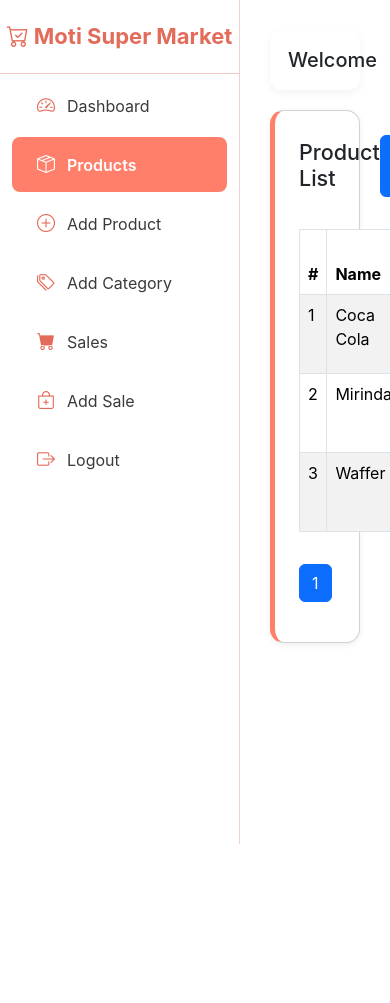
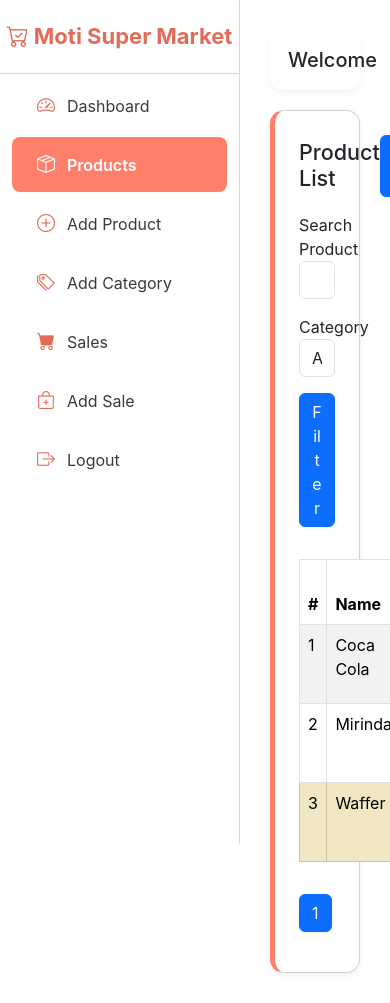
Before and after one commit to dagnwondu/supermarket, a Django app: page /myapp/products/ in a window 390 px wide; the page is wider, and only the part inside the window is pictured. Before the commit the page ends 844 px from the top of that part, so only its background shows below. Run offline with Django 4.2, Linux system fonts and the light colour scheme; a user stored in the database is signed in; data comes from the database, SQL or seed files in the repository.

Commit message:
first commit

```diff
--- a/myapp/views.py
+++ b/myapp/views.py
@@ -39,17 +39,39 @@ def dashboard(request):
     return render(request, 'dashboard.html', context)
 
 
+from django.shortcuts import render
+from django.core.paginator import Paginator
+from .models import Product, Category
+from django.db.models import Q
+from django.contrib.auth.decorators import login_required
+
 @login_required
 def product_list(request):
+    search = request.GET.get('search', '').strip()
+    category = request.GET.get('category')
+
     products = Product.objects.all().order_by('name')
 
-    # ----- PAGINATION -----
+    # Filtering
+    if search:
+        products = products.filter(Q(name__icontains=search) | Q(barcode__icontains=search))
+    if category:
+        products = products.filter(category_id=category)
+
+    # Pagination
     paginator = Paginator(products, 10)  # 10 products per page
     page_number = request.GET.get("page")
     page_obj = paginator.get_page(page_number)
-    # ------------------------
 
-    return render(request, 'products.html', {'page_obj': page_obj})
+    # Pass categories for filter dropdown
+    categories = Category.objects.all()
+
+    context = {
+        'page_obj': page_obj,
+        'categories': categories,
+        'values': request.GET,  # preserve filter values in template
+    }
+    return render(request, 'products.html', context)
 
 # from django.shortcuts import render, redirect
 # from .models import Category
--- a/template/products.html
+++ b/template/products.html
@@ -1,21 +1,43 @@
 {% extends 'base.html' %}
 
 {% block content %}
-{% load mul %}
 
 <div class="card card-simple p-4">
 
     <div class="d-flex justify-content-between align-items-center mb-3">
         <h4 class="m-0">Product List</h4>
-
         <a href="{% url 'add_product' %}" class="btn btn-primary">
             <i class="bi bi-plus-circle"></i> Add Product
         </a>
     </div>
 
+    <!-- FILTERS -->
+    <form method="GET" class="row g-3 mb-3">
+        <div class="col-md-4 position-relative">
+            <label>Search Product</label>
+            <input type="text" id="product_input" name="search" value="{{ values.search }}" class="form-control" autocomplete="off">
+            <ul id="product_suggestions" class="list-group" style="position:absolute; z-index:1000; width:100%;"></ul>
+        </div>
+        <div class="col-md-4">
+            <label>Category</label>
+            <select name="category" class="form-control">
+                <option value="">All</option>
+                {% for c in categories %}
+                <option value="{{ c.id }}" {% if values.category == c.id|stringformat:"s" %}selected{% endif %}>
+                    {{ c.name }}
+                </option>
+                {% endfor %}
+            </select>
+        </div>
+        <div class="col-md-4 d-flex align-items-end">
+            <button class="btn btn-primary w-100">Filter</button>
+        </div>
+    </form>
+
+    <!-- PRODUCTS TABLE -->
     <table class="table table-striped table-bordered mt-3">
         <thead>
-                        <tr>
+            <tr>
                 <th>#</th>
                 <th>Name</th>
                 <th>Category</th>
@@ -25,20 +47,15 @@
                 <th>Actions</th>
             </tr>
         </thead>
-
         <tbody>
             {% for product in page_obj %}
-            <tr class="{% if p.is_expired %}table-danger{% elif p.quantity < 5 %}table-warning{% endif %}">
+            <tr class="{% if product.is_expired %}table-danger{% elif product.total_stock < 5 %}table-warning{% endif %}">
                 <td>{{ forloop.counter }}</td>
                 <td>{{ product.name }}</td>
                 <td>{{ product.category.name }}</td>
                 <td>{{ product.barcode }}</td>
                 <td>{{ product.selling_price }}</td>
-
-                <!-- Calculated stock from batches -->
                 <td>{{ product.total_stock }}</td>
-
-
                 <td>
                     <a href="{% url 'edit_product' product.id %}" class="btn btn-warning btn-sm">Edit</a>
                     <a href="{% url 'product_batches' product.id %}" class="btn btn-info btn-sm">Batches</a>
@@ -50,10 +67,9 @@
             </tr>
             {% endfor %}
         </tbody>
-
     </table>
 
-
+    <!-- PAGINATION -->
     <nav>
         <ul class="pagination mt-3">
 
@@ -79,4 +95,41 @@
     </nav>
 
 </div>
+
+<!-- AJAX Autocomplete for Product Name -->
+<script>
+const productInput = document.getElementById('product_input');
+const suggestions = document.getElementById('product_suggestions');
+
+productInput.addEventListener('input', async () => {
+    const query = productInput.value.trim();
+    if (!query) {
+        suggestions.innerHTML = '';
+        return;
+    }
+
+    const res = await fetch("{% url 'product_search' %}?q=" + query);
+    const data = await res.json();
+
+    suggestions.innerHTML = '';
+    data.forEach(item => {
+        const li = document.createElement('li');
+        li.classList.add('list-group-item', 'list-group-item-action');
+        li.textContent = `${item.name} | ${item.category} | ${item.quantity} in stock`;
+        li.addEventListener('click', () => {
+            productInput.value = item.name;
+            suggestions.innerHTML = '';
+        });
+        suggestions.appendChild(li);
+    });
+});
+
+// Hide suggestions when clicking outside
+document.addEventListener('click', (e) => {
+    if (!productInput.contains(e.target) && !suggestions.contains(e.target)) {
+        suggestions.innerHTML = '';
+    }
+});
+</script>
+
 {% endblock %}
```
